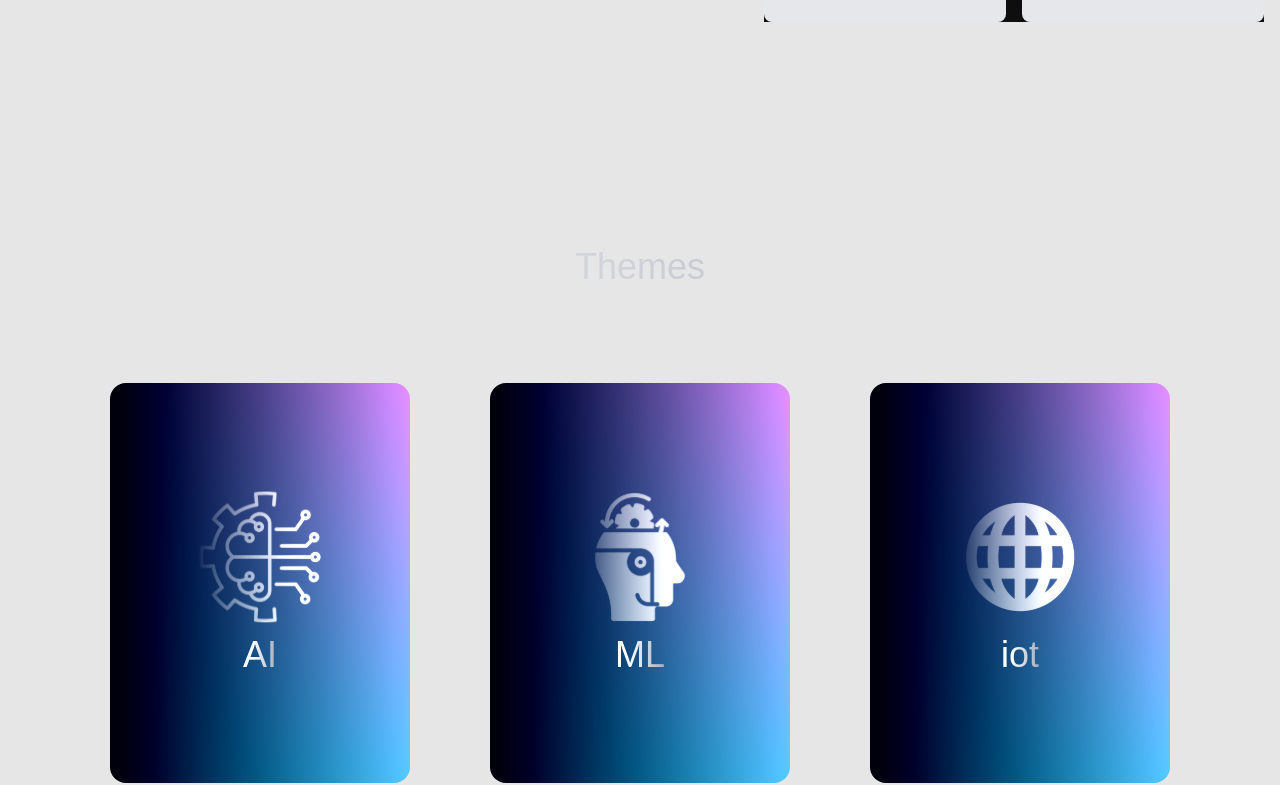
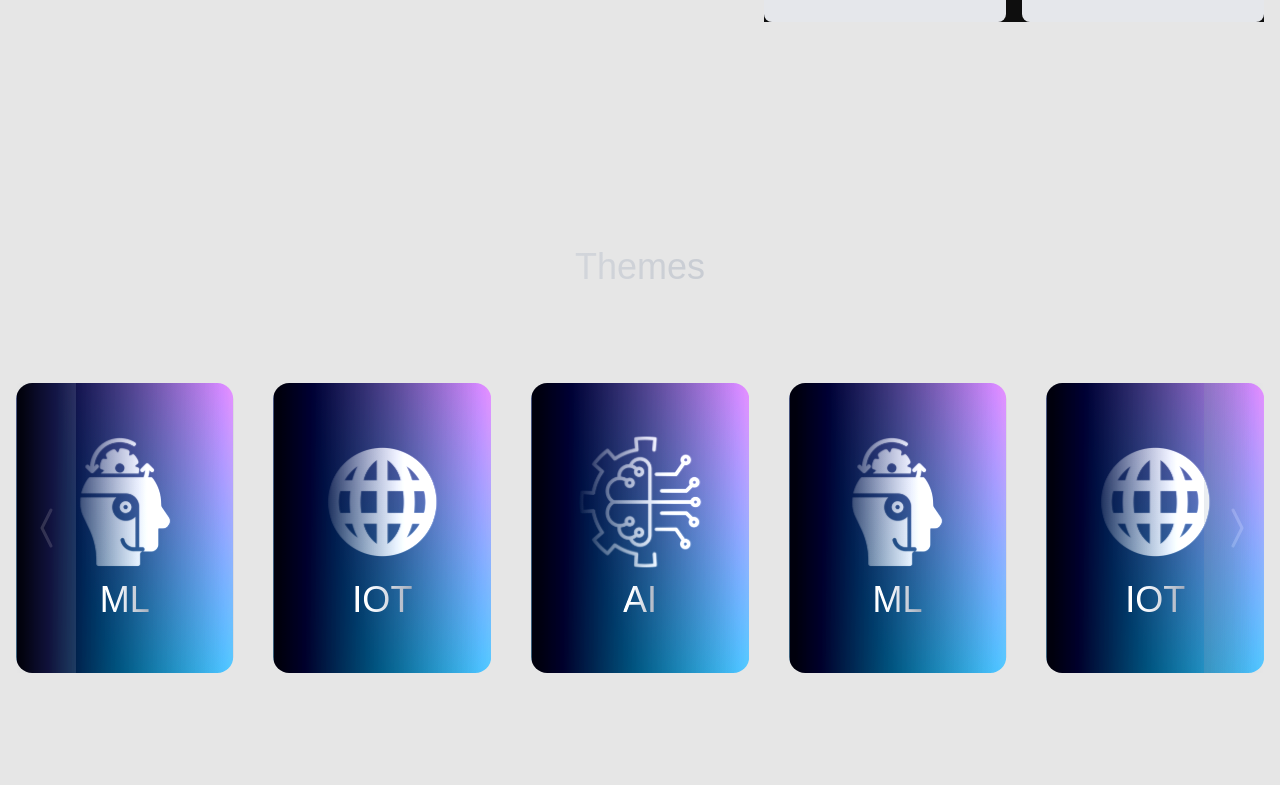
Before and after one commit to ecell-nsut/hackathon-esummit-23, a Next.js app: page / in a window 1280 px wide. Shown: the part 1801-2586 px from the top of the page. Built offline with nearby package versions, Linux system fonts and the light colour scheme; a web font is replaced by a local one.

Commit message:
feature: scroll and themes

```diff
--- a/package.json
+++ b/package.json
@@ -30,6 +30,7 @@
     "react-dom": "18.2.0",
     "react-hook-form": "^7.41.2",
     "react-icons": "^4.8.0",
+    "swiper": "^9.1.1",
     "typescript": "4.9.4",
     "usehooks-ts": "^2.9.1",
     "validate-commit-msg": "^2.14.0"
--- a/src/components/About/About.tsx
+++ b/src/components/About/About.tsx
@@ -6,7 +6,10 @@ import AboutImg from "/public/Images/AboutImage.svg";
 const About = (props: Props) => {
   return (
     <>
-      <div className="max-w-7xl m-auto  min-h-[60vh] flex justify-between items-center p-4 flex-col md:flex-row-reverse my-12 gap-10">
+      <div
+        className="max-w-7xl m-auto  min-h-[60vh] flex justify-between items-center p-4 flex-col md:flex-row-reverse my-12 gap-10"
+        id="about"
+      >
         <div className={`content  max-w-[430px]`}>
           <span className="bg-gradient-to-tr from-purple-500 font-medium text-2xl text-transparent to-teal-500 bg-clip-text">
             About
--- a/src/components/Contact/Contact.tsx
+++ b/src/components/Contact/Contact.tsx
@@ -6,7 +6,7 @@ type Props = {};
 const Contact = (props: Props) => {
   return (
     <>
-      <div className="max-w-screen-md mx-auto mt-20 px-4">
+      <div className="max-w-screen-md mx-auto pt-20 px-4" id="contact">
         <div className="text-center mb-16">
           <h3
             className={`${bungee.className} text-white text-3xl sm:text-4xl leading-normal font-extrabold tracking-tight `}
--- a/src/components/Navbar/Navbar.tsx
+++ b/src/components/Navbar/Navbar.tsx
@@ -26,13 +26,13 @@ const Navbar = (props: Props) => {
             <a href="#about"> Sponsors</a>
           </li>
           <li>
-            <a href="#about">TimeLine</a>
+            <a href="#timeline">TimeLine</a>
           </li>
           <li>
-            <a href="#about">Team</a>
+            <a href="#tracks">Tracks</a>
           </li>
           <li>
-            <a href="#about">Contact Us</a>
+            <a href="#contact">Contact Us</a>
           </li>
         </ul>
         <div
--- a/src/components/Schedule/schedule.tsx
+++ b/src/components/Schedule/schedule.tsx
@@ -7,7 +7,7 @@ type Props = {};
 
 const Schedule = (props: Props) => {
   return (
-    <div className="max-w-7xl m-auto">
+    <div className="max-w-7xl m-auto pt-20" id="timeline">
       <h1
         className={`${bungee.className} text-center my-24 text-4xl md:text-4xl    text-transparent bg-gradient-to-r from-white to-gray-400 bg-clip-text`}
       >
--- /dev/null
+++ b/src/components/Themes/SwiperButton.tsx
@@ -0,0 +1,39 @@
+import { BsChevronCompactLeft, BsChevronCompactRight } from "react-icons/bs";
+import { useSwiper } from "swiper/react";
+
+const SwiperButtonNxt = ({ className }: any) => {
+  const swiper = useSwiper();
+  return (
+    <div className={className}>
+      <div
+        className="flex flex-col justify-center z-10  h-full bg-gradient-to-l from-transparent to-slate-400 px-2 opacity-10 transition-[opacity] lg:opacity-20 duration-150  left-0 hover:opacity-60"
+        onClick={() => {
+          swiper.slideNext();
+        }}
+      >
+        <div className="z-10 h-full w-full flex justify-center flex-col hover:scale-105 hover:cursor-pointer ">
+          <BsChevronCompactRight className="text-white text-5xl" />
+        </div>
+      </div>
+    </div>
+  );
+};
+const SwiperButtonPre = ({ className }: any) => {
+  const swiper = useSwiper();
+  return (
+    <div className={className}>
+      <div
+        className="flex flex-col justify-center z-10  h-full bg-gradient-to-r from-transparent to-slate-400 px-2 opacity-10 lg:opacity-20 transition-[opacity] duration-150  left-0 hover:opacity-60"
+        onClick={() => {
+          swiper.slidePrev();
+        }}
+      >
+        <div className="z-10 h-full w-full flex justify-center flex-col hover:scale-105 hover:cursor-pointer ">
+          <BsChevronCompactLeft className="text-white text-5xl" />
+        </div>
+      </div>
+    </div>
+  );
+};
+
+export { SwiperButtonNxt, SwiperButtonPre };
--- a/src/components/Themes/ThemesSection.tsx
+++ b/src/components/Themes/ThemesSection.tsx
@@ -1,21 +1,114 @@
+// Import Swiper React components
+import { Swiper, SwiperSlide } from "swiper/react";
+
+// Import Swiper styles
+import "swiper/css";
+import "swiper/css/pagination";
+
+// import required modules
 import { Bungee_Inline } from "@next/font/google";
+import { A11y, Autoplay, Navigation } from "swiper";
+import { SwiperButtonNxt, SwiperButtonPre } from "./SwiperButton";
 import ThemeCard from "./ThemeCard";
 const bungee = Bungee_Inline({ subsets: ["latin"], weight: "400" });
 type Props = {};
 
 const ThemesSection = (props: Props) => {
+  const slides = [
+    {
+      url: "/Images/ai.svg",
+      name: "AI",
+    },
+    {
+      url: "/Images/ML.svg",
+      name: "ML",
+    },
+    {
+      url: "/Images/iot.svg",
+      name: "IOT",
+    },
+    {
+      url: "/Images/ai.svg",
+      name: "AI",
+    },
+    {
+      url: "/Images/ML.svg",
+      name: "ML",
+    },
+    {
+      url: "/Images/iot.svg",
+      name: "IOT",
+    },
+    {
+      url: "/Images/ai.svg",
+      name: "AI",
+    },
+    {
+      url: "/Images/ML.svg",
+      name: "ML",
+    },
+    {
+      url: "/Images/iot.svg",
+      name: "IOT",
+    },
+  ];
+
   return (
-    <div className="max-w-7xl m-auto flex flex-col py-10 px-4">
+    <div className=" m-auto flex flex-col py-10 px-4" id="tracks">
       <h1
         className={`${bungee.className} text-center my-24 text-4xl md:text-4xl    text-transparent bg-gradient-to-r from-white to-gray-400 bg-clip-text`}
       >
         Themes
       </h1>
-      <div className="flex w-full justify-betwen flex-wrap items-center gap-20 justify-center">
-        <ThemeCard src="/Images/ai.svg" name="AI" />
-        <ThemeCard src="/Images/ML.svg" name="ML" />
-        <ThemeCard src="/Images/iot.svg" name="iot" />
+      <div className="w-full">
+        <Swiper
+          loop={true}
+          slidesPerView="auto"
+          centeredSlides={true}
+          spaceBetween={30}
+          grabCursor={true}
+          breakpoints={{
+            100: {
+              slidesPerView: 1,
+            },
+            649: {
+              slidesPerView: 2,
+              spaceBetween: 10,
+            },
+            859: {
+              slidesPerView: 2,
+              spaceBetween: 20,
+            },
+            1024: {
+              slidesPerView: 3,
+              spaceBetween: 40,
+            },
+            1259: {
+              slidesPerView: 5,
+              spaceBetween: 40,
+            },
+          }}
+          modules={[Autoplay, Navigation, A11y]}
+          className="mySwiper "
+        >
+          <div className=" absolute z-10 top-0 left-0 h-full flex">
+            <SwiperButtonPre className={"w-[60px]"} />
+          </div>
+          <div className=" absolute z-10 top-0 right-0 h-full flex">
+            <SwiperButtonNxt className={"w-[60px]"} />
+          </div>
+          {slides.map((sld: any, i: any) => {
+            return (
+              <SwiperSlide key={i}>
+                <div className="flex justify-center">
+                  <ThemeCard src={sld.url} name={sld.name} />
+                </div>
+              </SwiperSlide>
+            );
+          })}
+        </Swiper>
       </div>
+      <div className="flex w-full justify-betwen flex-wrap items-center gap-20 justify-center"></div>
     </div>
   );
 };
--- a/src/styles/globals.css
+++ b/src/styles/globals.css
@@ -129,3 +129,7 @@
     background-positon-x: 0px;
   }
 }
+
+html {
+  scroll-behavior: smooth;
+}
```
Also changed, not shown: 1 other file (tests, documents, lock files or other folders).
